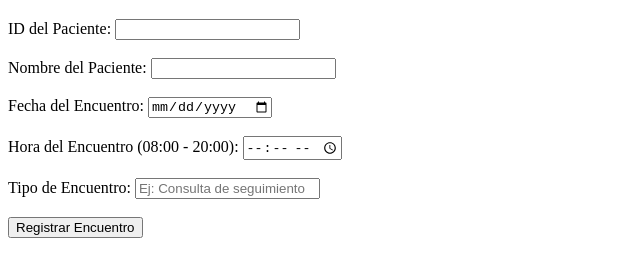
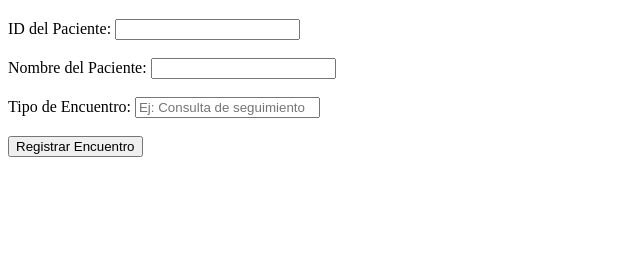
Before and after one commit to Anamorenoch/Encounter, a plain HTML site: page index.html in a window 1280 px wide. Shown: the part 61-338 px from the top of the page, without its empty margins (0-640 px from the left). Drawn offline with Linux system fonts and the light colour scheme.

Commit message:
Update index.html

```diff
--- a/index.html
+++ b/index.html
@@ -15,12 +15,6 @@
         <label for="patientName">Nombre del Paciente:</label>
         <input type="text" id="patientName" name="patientName" required><br><br>
 
-        <label for="encounterDate">Fecha del Encuentro:</label>
-        <input type="date" id="encounterDate" name="encounterDate" required><br><br>
-
-        <label for="encounterTime">Hora del Encuentro (08:00 - 20:00):</label>
-        <input type="time" id="encounterTime" name="encounterTime" required><br><br>
-
         <label for="encounterType">Tipo de Encuentro:</label>
         <input type="text" id="encounterType" name="encounterType" placeholder="Ej: Consulta de seguimiento" required><br><br>
 
```
